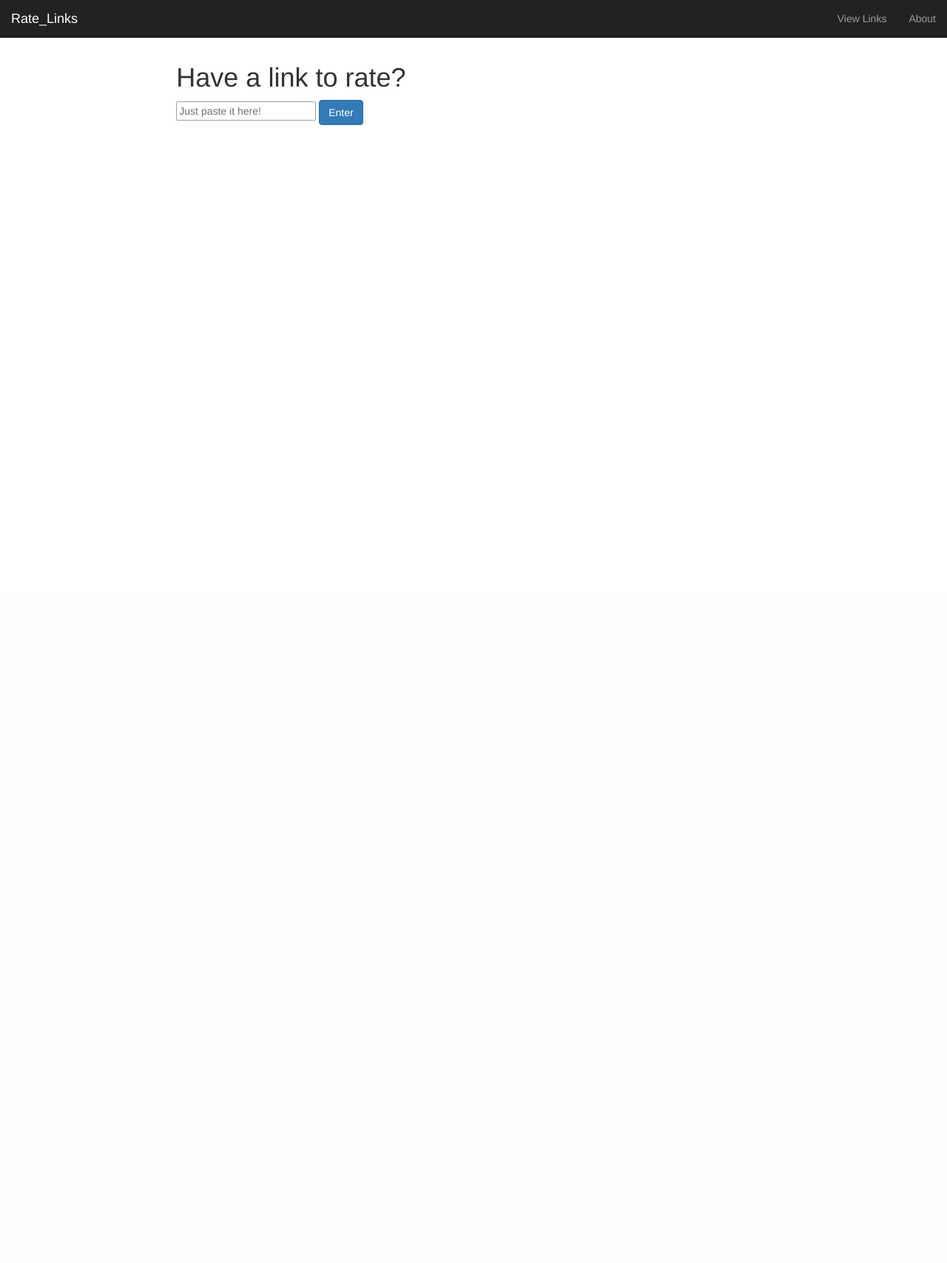
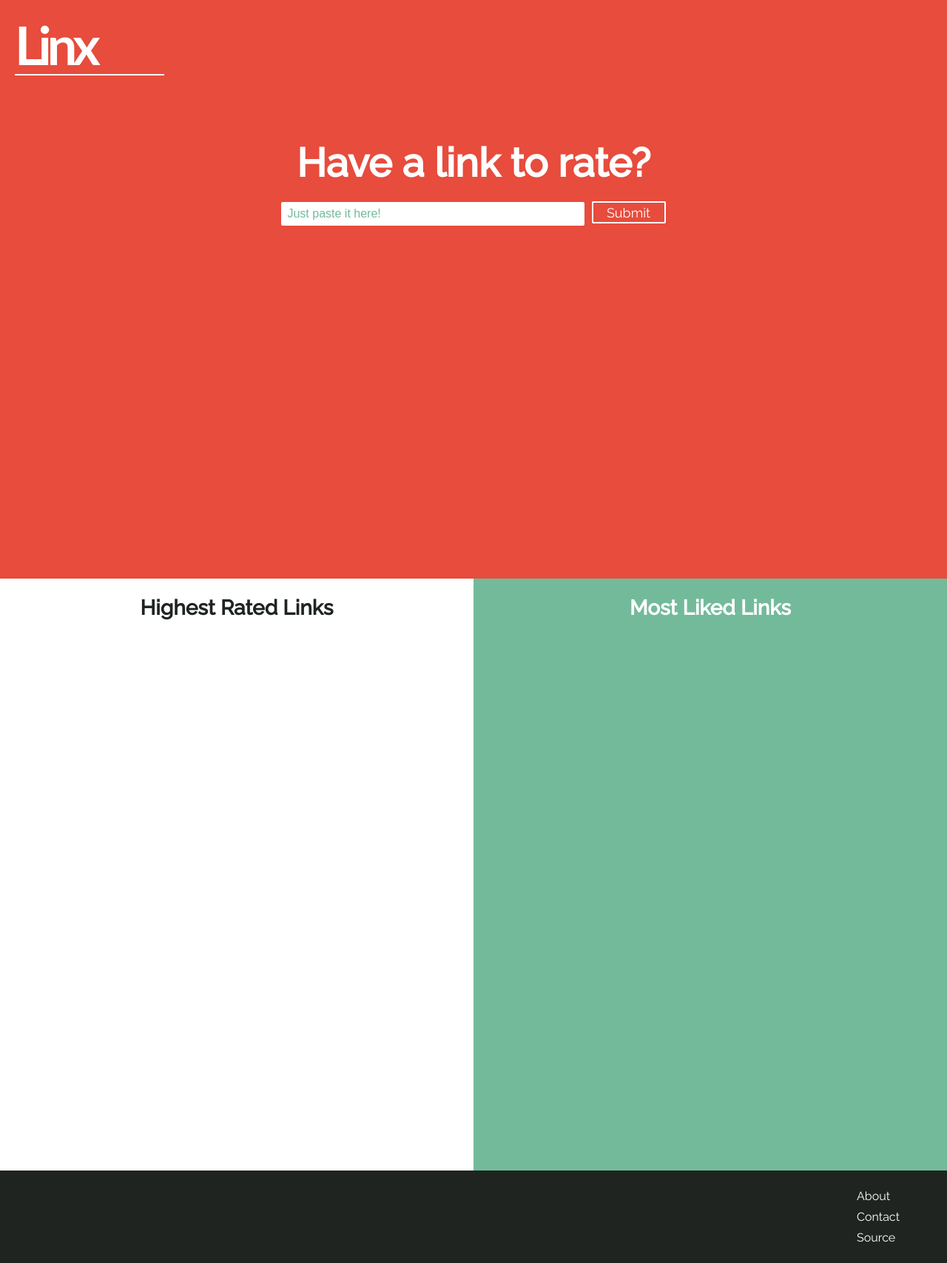
Before and after one commit to solean/rate_links, a Django app: page /rate/ in a window 1280 px wide. Shown: the whole page at 74% size. Before the commit the page ends 169 px from the top, so only its background shows below. Run offline with Django 3.2, Linux system fonts and the light colour scheme; data that the repository does not hold is empty; some libraries are stand-ins or nearby versions.

Commit message:
Complete redesign!
Index page all done (view_links merged with old index). Need to finish
create_link and link pages.

```diff
--- /dev/null
+++ b/rate/static/rate/css/index.css
@@ -0,0 +1,252 @@
+body {
+	background-color: #E74C3C;
+	color: white;
+	font-family: 'Raleway';
+	margin: 0;
+}
+
+#logo {
+	font-family: Gill Sans;
+	font-size: 72px;
+	line-height: 80px;
+	font-weight: 600;
+	margin-left: 20px;
+	margin-top: 20px;
+	letter-spacing: -6px;
+}
+
+#logo-line {
+	border-style: solid;
+	border-color: white;
+	width: 200px;
+	margin-left: 20px;
+	margin-top: 0px;
+	margin-bottom: 50px;
+}
+
+.menu {
+	float: right;
+}
+
+.front {
+	display: flex;
+	justify-content: center;
+	align-items: center;
+}
+
+#ask {
+	font-size: 54px;
+	margin-bottom: 20px;
+}
+
+#link-input {
+	padding-left: 8px;
+	height: 30px;
+	width: 400px;
+	border-width: 0;
+	border-radius: 2px;
+	font-size: 16px;
+	color: #73BA9B;
+	margin-right: 5px;
+}
+
+#link-submit {
+	font-family: 'Raleway';
+	font-size: 18px;
+	height: 30px;
+	width: 100px;
+	color: white;
+	border-style: solid;
+	border-color: white;
+	border-width: 2px;
+	border-radius: 2px;
+	background-color: transparent;
+}
+
+#link-submit:hover {
+	color: #E74C3C;
+	background-color: white;
+}
+
+.second {
+	background-color: white;
+	margin-left: 0;
+}
+
+#white-left {
+	width: 50%;
+	float: left;
+	color: #1F2421;
+	font-size: 18px;
+}
+
+.list-header {
+	text-align: center;
+	margin-bottom: 0px;
+	padding-bottom: 10px;
+	font-size: 28px;
+	padding-bottom: 5%;
+}
+
+#link-list {
+	text-align: center;
+	margin-top: 10px;
+	list-style-type: none;
+	padding: 0;
+}
+
+#link-list a {
+	color: inherit;
+}
+
+.list-el-one {
+	padding-top: 12px;
+	font-size: 22px;
+	color: #216869;
+}
+
+.list-el-two {
+	padding-top: 12px;
+	font-size: 22px;
+	color: #E74C3C;
+}
+
+.list-el-three {
+	padding-top: 12px;
+	font-size: 22px;
+	color: white;
+}
+
+#blue-right {
+	width: 50%;
+	overflow: hidden;
+	background-color: #73BA9B;
+	text-align: center;
+}
+
+.footer {
+	background-color: #1F2421;
+	height: 125px;
+}
+
+.li-border:hover {
+	border-style: solid;
+	border-color: #E74C3C;
+	border-radius: 2px;
+	padding: 3px;
+}
+
+.li-border-2:hover {
+	border-style: solid;
+	border-color: #216869;
+	border-radius: 2px;
+	padding: 3px;
+}
+
+.li-active {
+	text-align: right;
+	padding-right: 10px;
+}
+
+#title-stuff {
+	padding-bottom: 5%;
+}
+
+#title-header {
+	font-family: Gill Sans;
+	font-weight: 400;
+	font-size: 67px;
+	margin-bottom: 0;
+}
+
+.circle {
+	float: left;
+	/*margin: auto;*/
+	margin-left: 10%;
+	margin-right: 0;
+	padding-right: 0;
+	height: 100px;
+	width: 100px;
+	border-radius: 50%;
+	background-color: transparent;
+	border-style: solid;
+	border-color: white;
+}
+
+#circle-rating {
+	font-size: 36px;
+	font-style: italic;
+	margin-top: 25%;
+}
+
+#rating-input {
+	float: left;
+	height: auto;
+	margin-left: 12%;
+	margin-top: 6%;
+}
+
+#rating-input label {
+	font-size: 20px;
+}
+
+#rate-button-container {
+	float: left;
+	margin-left: 5%;
+}
+
+.button1 {
+	border-style: solid;
+	border-radius: 2px;
+	border-color: white;
+	background-color: transparent;
+	color: white;
+	font-size: 22px;
+	font-family: 'Raleway';
+}
+
+.button1:hover {
+	background-color: white;
+	color: #216869;
+}
+
+#rate-button {
+	margin-top: 50%;
+}
+
+#like-stuff {
+	margin-top: 30%;
+}
+
+#like-rank {
+	font-family: Gill Sans;
+	font-size: 36px;
+	font-style: italic;
+	font-weight: 500;
+	margin-bottom: 0px;
+}
+
+#num-likes {
+	font-size: 16px;
+	margin-bottom: 2%;
+}
+
+#footer-container {
+	float: right;
+	margin-top: 2%;
+	margin-right: 5%;
+}
+
+#footer-container p {
+	margin-top: 0;
+	margin-bottom: 15%;
+}
+
+#footer-container a {
+	color: white;
+	text-decoration: none;
+}
+
+#footer-container a:hover {
+	color: #E74C3C;
+}
--- /dev/null
+++ b/rate/static/rate/js/index.js
@@ -0,0 +1,27 @@
+$(document).ready(function() {
+	var h = window.innerHeight;
+	var w = window.innerWidth;
+	$('.first').css('height', h / 1.05);
+	$('.second').css('height', h);
+	$('#blue-right').css('height', h);
+	$('#blue-right').css('width', w / 2);
+
+	$('#link-input').focus(function() {
+		$(this).val('');
+	});
+
+	$('#logo').click(function() {
+		window.location = '/rate/';
+	});
+
+	// $('b').click(function() {
+	// 	var li = $(this).parent();
+	// 	if (li.hasClass('li-active')) {
+	// 		li.removeClass('li-active');
+	// 	} else {
+	// 		$('li').removeClass('li-active');
+	// 		li.addClass('li-active');
+	// 	}
+	// });
+
+});
--- a/rate/templates/rate/about.html
+++ b/rate/templates/rate/about.html
@@ -1,6 +1,6 @@
-{% extends 'rate/base.html' %}
+{% extends 'rate/base2.html' %}
 
-{% block body %}
+{% block front %}
 	<h1>About</h1>
 	<p>Submit a link and rate it! Pretty self-explanatory.
 	 You can also view submitted links and rate those.</p>
--- /dev/null
+++ b/rate/templates/rate/base2.html
@@ -0,0 +1,32 @@
+{% load staticfiles %}
+
+<!DOCTYPE html>
+<html>
+	<head>
+		<title>Linx</title>
+		<link href='http://fonts.googleapis.com/css?family=Raleway:200,500,400' rel='stylesheet' type='text/css'>
+		<script src="http://ajax.googleapis.com/ajax/libs/jquery/1.11.2/jquery.min.js"></script>
+		{% block head %}{% endblock %}
+	</head>
+	<body>
+		<div class="first">
+			<div id="logo">
+				Linx
+				<!-- <div class="menu">X</div> -->
+			</div>
+			<hr id="logo-line">
+			{% block front %}{% endblock %}
+		</div>
+		<div class="second">
+			{% block content_left %}{% endblock %}
+			{% block content_right %}{% endblock %}
+		</div>
+		<div class="footer">
+			<div id="footer-container">
+				<p><a href="{% url 'about' %}">About</a></p>
+				<p><a href="http://chrisschnabel.com">Contact</a></p>
+				<p><a href="https://github.com/solean/rate_links">Source</a></p>
+			</div>
+		</div>
+	</body>
+</html>
--- /dev/null
+++ b/rate/templates/rate/index2.html
@@ -0,0 +1,41 @@
+{% extends 'rate/base2.html' %}
+{% load staticfiles %}
+
+{% block head %}
+	<link rel="stylesheet" type="text/css" href="{% static 'rate/css/index.css' %}">
+	<script src="{% static 'rate/js/index.js' %}"></script>
+{% endblock %}
+
+{% block front %}
+	<div class="front">
+		<h1 id="ask">Have a link to rate?</h1>
+	</div>
+	<div class="front">
+		<form name="link" action="/rate/" method="get">
+			<input id="link-input" type="text" value="Just paste it here!">
+			<input id="link-submit" type="submit" value="Submit">
+		</form>
+	</div>
+{% endblock %}
+
+{% block content_left %}
+	<div id="white-left">
+		<h2 class="list-header">Highest Rated Links</h2>
+		<ul id="link-list">
+		{% for link in highest_rated %}
+			<li class="{% cycle 'list-el-one' 'list-el-two' %}">{{ link.avg_rating }} - <b class="li-border"><a href="/rate/link/{{ link.title_slug }}">{{ link.title }}</a></b></li>
+		{% endfor %}
+		</ul>
+	</div>
+{% endblock %}
+
+{% block content_right %}
+	<div id="blue-right">
+		<h2 class="list-header">Most Liked Links</h2>
+		<ul id="link-list">
+		{% for link in most_liked %}
+			<li class="{% cycle 'list-el-one' 'list-el-three' %}">{{ link.likes }} - <b class="li-border"><a href="/rate/link/{{ link.title_slug }}">{{ link.title }}</a></b></li>
+		{% endfor %}
+		</ul>
+	</div>
+{% endblock %}
--- a/rate/templates/rate/link.html
+++ b/rate/templates/rate/link.html
@@ -1,6 +1,6 @@
-{% extends 'rate/base.html' %}
+{% extends 'rate/base2.html' %}
 
-{% block body %}
+{% block front %}
 	<h1>{{ link.title }}</h1>
 	<ul>
 		<li><a href="{{ link.url }}">{{ link.url }}</a></li>
--- a/rate/urls.py
+++ b/rate/urls.py
@@ -6,5 +6,4 @@ urlpatterns = patterns('',
         url(r'^about/$', views.about, name='about'),
         url(r'^link/(?P<link_title_slug>[\w\-]+)/$', views.link),
         url(r'^create_link/$', views.create_link, name='create_link'),
-        url(r'^view_links/$', views.view_links, name='view_links'),
 )
--- a/rate/views.py
+++ b/rate/views.py
@@ -2,7 +2,7 @@ from django.shortcuts import render
 from django.http import HttpResponse, HttpResponseRedirect
 from rate.models import Link
 
-# Create your views here.
+
 def index(request):
 	context_dict = {}
 	query = request.GET.get('q')
@@ -21,9 +21,14 @@ def index(request):
 
 		link = link[0]
 		context_dict['link'] = link
-		return render(request, 'rate/link.html', context_dict)
+		return render(request, 'rate/index2.html', context_dict)
 
-	return render(request, 'rate/index.html', context_dict)
+	highest_rated = Link.objects.all().order_by('-avg_rating')[:10]
+	most_liked = Link.objects.all().order_by('-likes')[:10]
+	context_dict['highest_rated'] = highest_rated
+	context_dict['most_liked'] = most_liked
+
+	return render(request, 'rate/index2.html', context_dict)
 
 
 def about(request):
@@ -74,15 +79,3 @@ def create_link(request):
 			context_dict['errors'] = 'Please enter both a title and url for your link.'
 
 	return render(request, 'rate/create_link.html', context_dict)
-
-
-def view_links(request):
-	context_dict = {}
-
-	highest_rated = Link.objects.all().order_by('-avg_rating')[:10]
-	context_dict['rated_links'] = highest_rated
-
-	most_liked = Link.objects.all().order_by('-likes')[:10]
-	context_dict['liked_links'] = most_liked
-
-	return render(request, 'rate/view_links.html', context_dict)
--- a/requirements.txt
+++ b/requirements.txt
@@ -1,4 +1,4 @@
-Django==1.7.4
+Django==1.7.3
 django-toolbelt==0.0.1
 gunicorn==19.1.1
 dj-static==0.0.6
```
